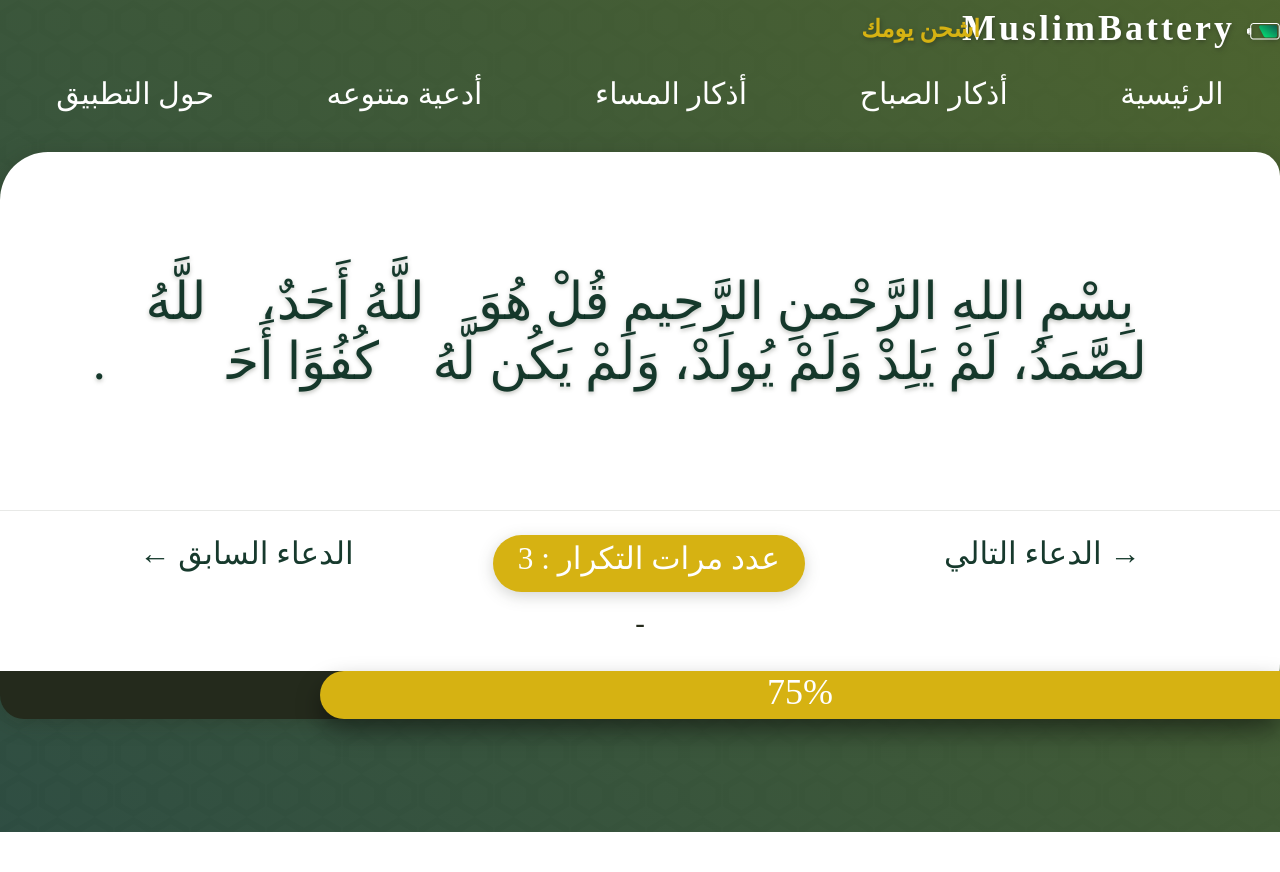
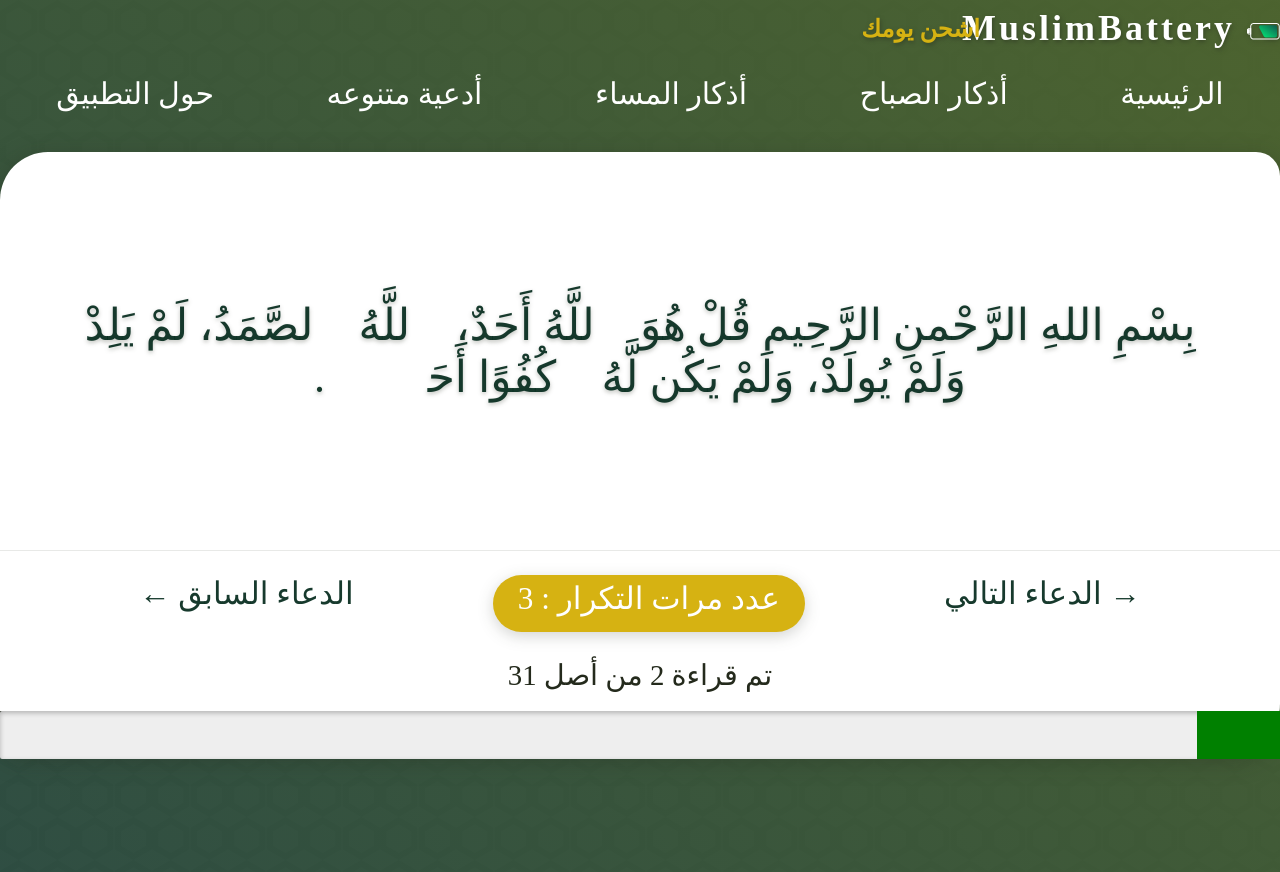
Before and after one commit to 7usien/muslim-battery, a website: page index.html in a window 1280 px wide. Both pictures are taken after a click on the element "→ الدعاء التالي". Before the commit the page ends 832 px from the top, so only its background shows below. Drawn offline with Linux system fonts and the light colour scheme; a web font is replaced by a local one.

Commit message:
update js

```diff
--- a/index.html
+++ b/index.html
@@ -40,10 +40,11 @@
         <div class="progress">
 
           <div class="progress__meter">
-            <span class="progress__parcent">75%</span>
+            <!-- <span class="progress__parcent">75%</span> -->
+            <progress value="0"></progress>
           </div>
           <span class="progress__info">
-            -
+            تم قراءة 1 من أصل 31
 
           </span>
         </div>
--- a/js/app.js
+++ b/js/app.js
@@ -1,8 +1,7 @@
 const content = document.querySelector('.content');
 const doaaCount = document.querySelector('.card__count');
 const cards = document.querySelectorAll('.card');
-const progressWidth = document.querySelector('.progress__parcent');
-const progressInfo = document.querySelector('.progress__info')
+let increment = 1;
 
 class Doaa {
   constructor(url) {
@@ -19,6 +18,7 @@ class Doaa {
 }
 
 const doaa = new Doaa('../json/azkar.json');
+
 doaa.fetchData().then((doaas) => {
   const filteredDoaa = Array.from(doaas).filter((doaa) => {
     if (doaa['category'] === 'أذكار الصباح') {
@@ -51,7 +51,6 @@ doaa.fetchData().then((doaas) => {
       `;
 
     content.innerHTML += card;
-
   });
 
   const cards = document.querySelectorAll('.card');
@@ -62,55 +61,60 @@ doaa.fetchData().then((doaas) => {
   });
   let countUp = 1;
   let countDown = cards.length;
-  progressWidth.style.inlineSize = (100 / countDown);
-
 
   const cardNavRight = document.querySelectorAll('.card__nav--right');
   const cardNavleft = document.querySelectorAll('.card__nav--left');
+  document.querySelector('progress').setAttribute('max', 31);
+
 
 
 
 
   cardNavRight.forEach((item) => {
-    item.addEventListener('click', (e) => {
 
 
+    item.addEventListener('click', (e) => {
       if (countUp < countDown) {
-
         e.target.parentElement.parentElement.classList.add('hidden');
         e.target.parentElement.parentElement.nextElementSibling.classList.remove(
           'hidden'
         );
         countUp++;
-        progressInfo.innerText = `تم قراءة ${countUp} من أصل ${countDown}`;
+        console.log(countUp);
 
-
+        document.querySelector(
+          '.progress__info'
+        ).innerHTML = `تم قراءة ${countUp} من أصل ${countDown}`;
       }
 
+      document.querySelector('progress').setAttribute('max', countDown);
+
+      increment += 1;
+
+      document.querySelector('progress').setAttribute('value', increment);
+
+      console.log(document.querySelector('progress'));
+
       if (countUp === countDown) {
-        alert('تم أنهاء قراءة الأذكار بنجاح ..اللهم تقبل منكم')
+        alert('تم أنهاء قراءة الأذكار بنجاح ..اللهم تقبل منكم');
       }
+    });
 
-
-    });
   });
-
-
 
   cardNavleft.forEach((item) => {
     item.addEventListener('click', (e) => {
-
       if (countUp > 1) {
-
         e.target.parentElement.parentElement.classList.add('hidden');
         e.target.parentElement.parentElement.previousElementSibling.classList.remove(
           'hidden'
         );
         countUp--;
+
+        document.querySelector(
+          '.progress__info'
+        ).innerHTML = `تم قراءة ${countUp} من أصل ${countDown}`;
       }
     });
   });
-
-
-
 });
--- /dev/null
+++ b/sass/base/_animation.scss
@@ -0,0 +1,5 @@
+@keyframes animate-progress {
+	100% {
+		background-position: -100px 0px;
+	}
+}
--- a/sass/components/_card.scss
+++ b/sass/components/_card.scss
@@ -7,7 +7,7 @@
 	display: grid;
 	grid-template-columns: 1fr;
 	grid-template-rows: 1fr auto;
-	min-height: 70vh;
+	height: 75vh;
 
 	&__title {
 		text-align: center;
@@ -15,7 +15,7 @@
 		padding-block: 7vh;
 		padding-inline: 5vw;
 		display: block;
-		font-size: calc(5vh + 0.5rem);
+		font-size: calc(4vh + 0.5rem);
 
 		font-weight: 400;
 		filter: drop-shadow(0 2px 2px rgba($dark, 0.3));
--- a/sass/layout/_progress.scss
+++ b/sass/layout/_progress.scss
@@ -15,32 +15,28 @@
 		position: relative;
 		border-end-start-radius: 1rem;
 		border-end-end-radius: 1rem;
+
+		progress {
+			inline-size: 100%;
+			block-size: inherit;
+
+			appearance: none;
+			animation: animate-progress 5s linear infinite;
+		}
+
+		progress::-webkit-progress-bar {
+			background-color: #eee;
+			border-radius: 2px;
+			box-shadow: 0 2px 5px rgba(0, 0, 0, 0.25) inset;
+		}
 	}
 
-	&__parcent {
-		color: #fff;
-		position: absolute;
-		display: block;
-		inset-block-end: 0rem;
-		inset-inline-start: 0;
-		margin-block: 0;
-
-		height: 100%;
-		margin-inline: auto;
-		z-index: 55;
-		inline-size: 75%;
-		background-color: $yellow;
-		border-start-end-radius: 1rem;
-		border-end-end-radius: 1rem;
-		box-shadow: 0 0.5rem 1rem rgba(0, 0, 0, 0.4);
-		@include fontSize('med');
-	}
 	&__info {
 		color: $dark;
 		position: absolute;
 		display: block;
 		inline-size: max-content;
-		inset-block-end: 3.3rem;
+		inset-block-end: 2.8rem;
 		inset-inline: 0 0;
 		margin-block: 0;
 		margin-inline: auto;
--- a/sass/main.scss
+++ b/sass/main.scss
@@ -4,6 +4,8 @@
 @import 'base/reset';
 
 @import 'base/typography.scss';
+@import 'base/animation';
+
 @import 'layout/header';
 @import 'layout/nav';
 @import 'layout/progress';
```
Also changed, not shown: style.css.
